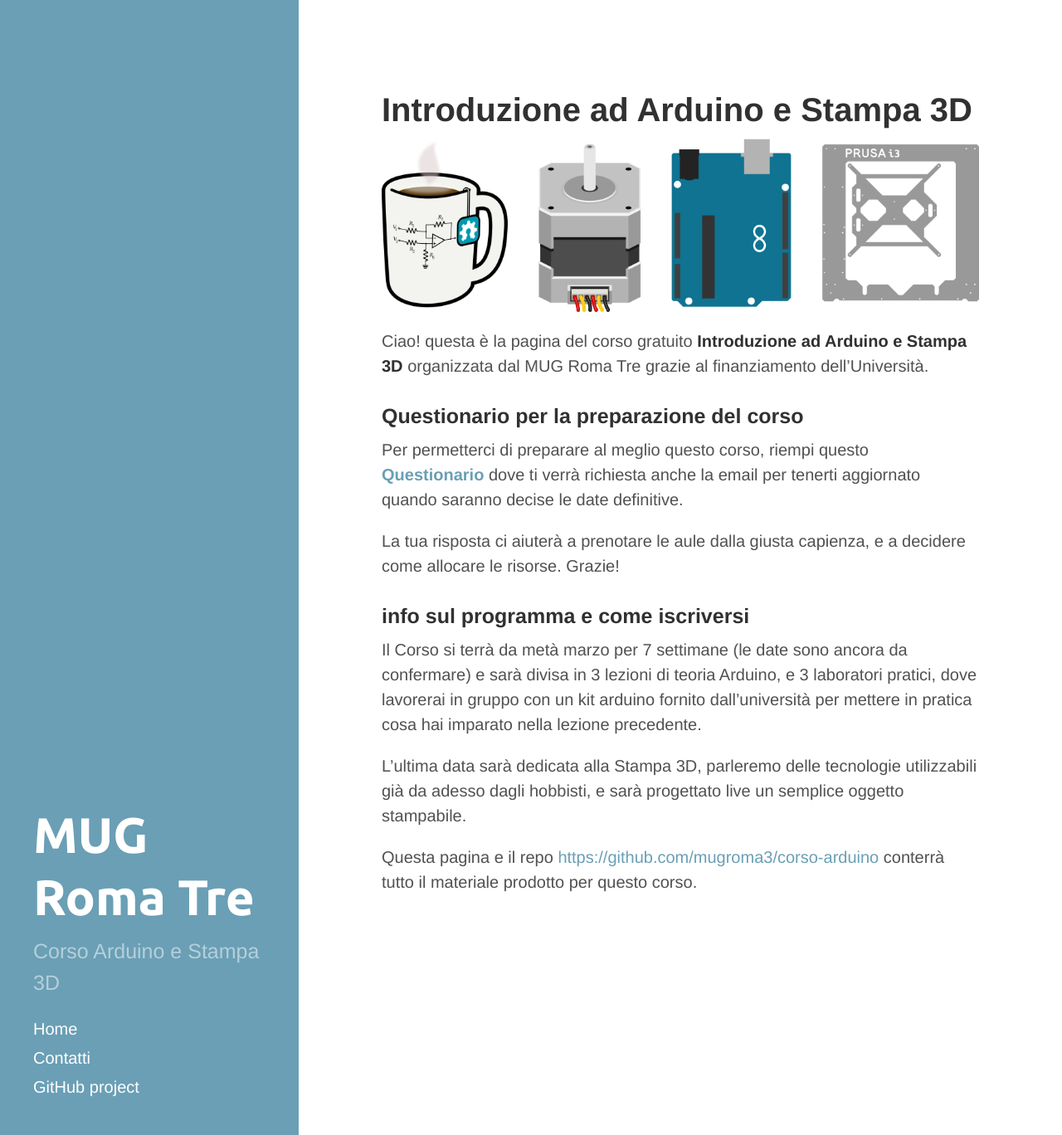
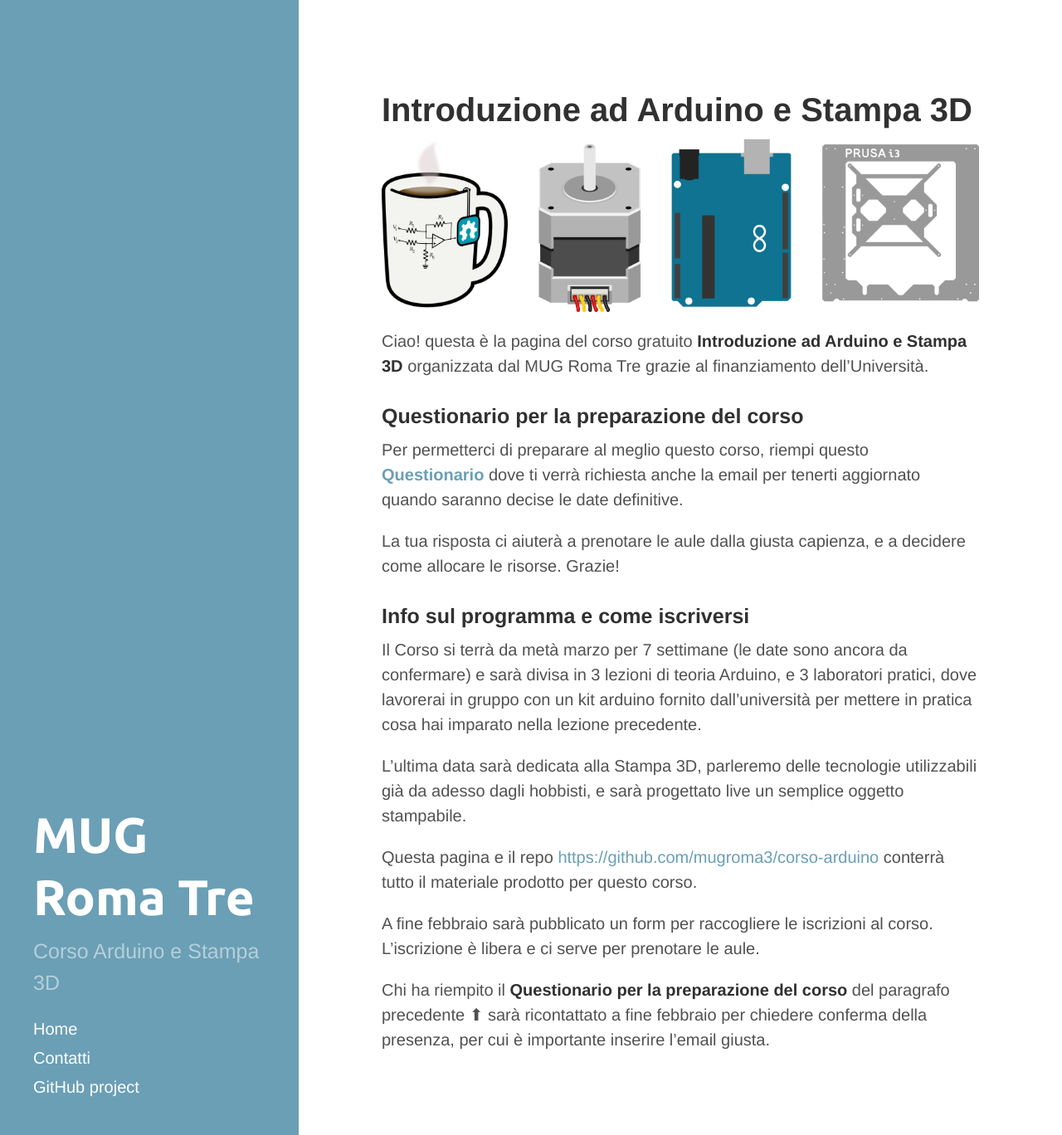
Before and after one commit to mugroma3/corso-arduino, a Jekyll site: the page built from index.md, in a window 1280 px wide and 1368 px high. Shown: the whole window at 83% size. Built offline with Jekyll 4.4.1, drawn with Linux system fonts in a browser that asks for light colours; Markdown is read by kramdown in place of the engine named in the settings.

```diff
--- a/index.md
+++ b/index.md
@@ -15,10 +15,15 @@ Per permetterci di preparare al meglio questo corso, riempi questo
 
 La tua risposta ci aiuterà a prenotare le aule dalla giusta capienza, e a decidere come allocare le risorse. Grazie!
 
-###info sul programma e come iscriversi
+###Info sul programma e come iscriversi
 
 Il Corso si terrà da metà marzo per 7 settimane (le date sono ancora da confermare) e sarà divisa in 3 lezioni di teoria Arduino, e 3 laboratori pratici, dove lavorerai in gruppo con un kit arduino fornito dall'università per mettere in pratica cosa hai imparato nella lezione precedente.
 
 L'ultima data sarà dedicata alla Stampa 3D, parleremo delle tecnologie utilizzabili già da adesso dagli hobbisti, e sarà progettato live un semplice oggetto stampabile.
 
 Questa pagina e il repo [https://github.com/mugroma3/corso-arduino](https://github.com/mugroma3/corso-arduino) conterrà tutto il materiale prodotto per questo corso.
+
+A fine febbraio sarà pubblicato un form per raccogliere le iscrizioni al corso.
+L'iscrizione è libera e ci serve per prenotare le aule.
+
+Chi ha riempito il **Questionario per la preparazione del corso** del paragrafo precedente ⬆ sarà ricontattato a fine febbraio per chiedere conferma della presenza, per cui è importante inserire l'email giusta.
```
